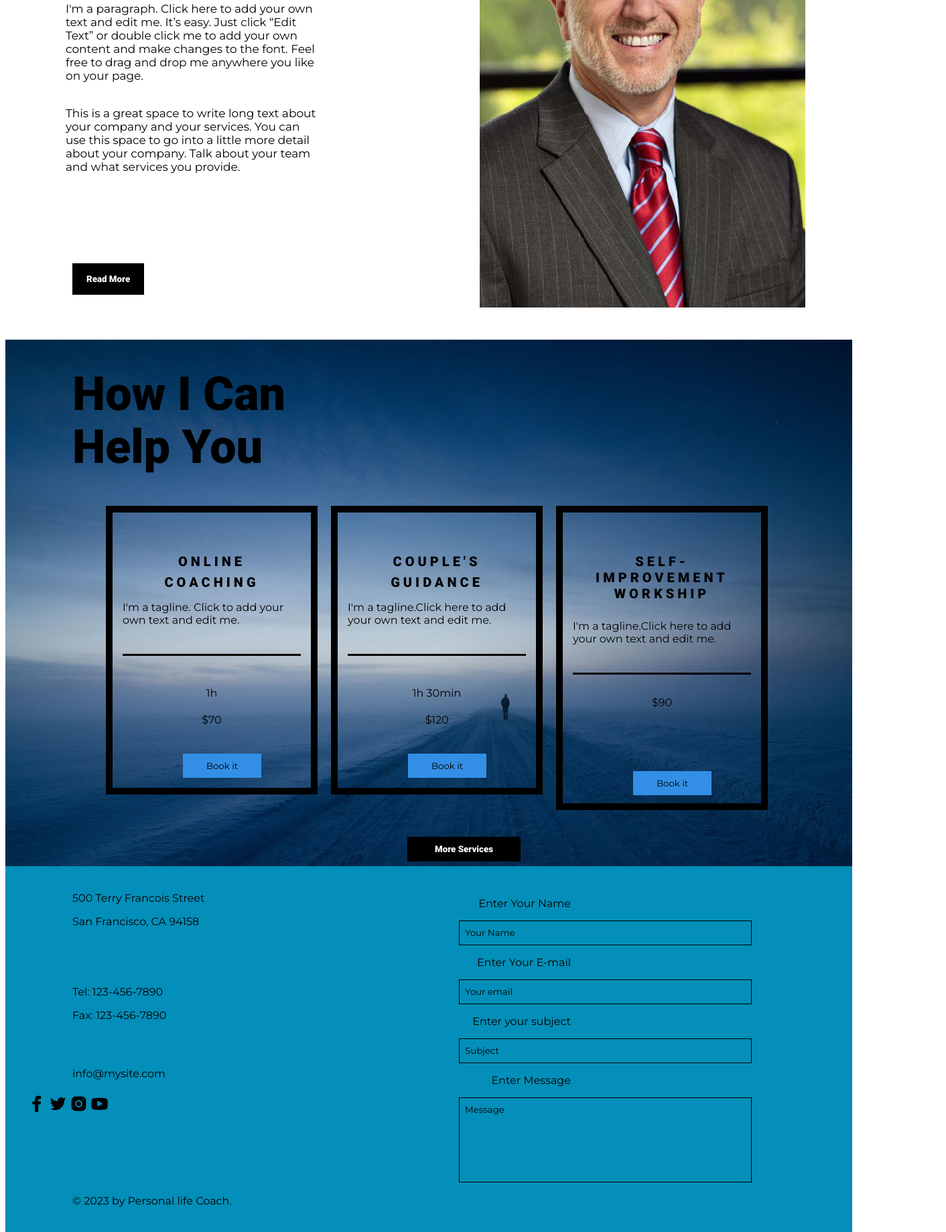
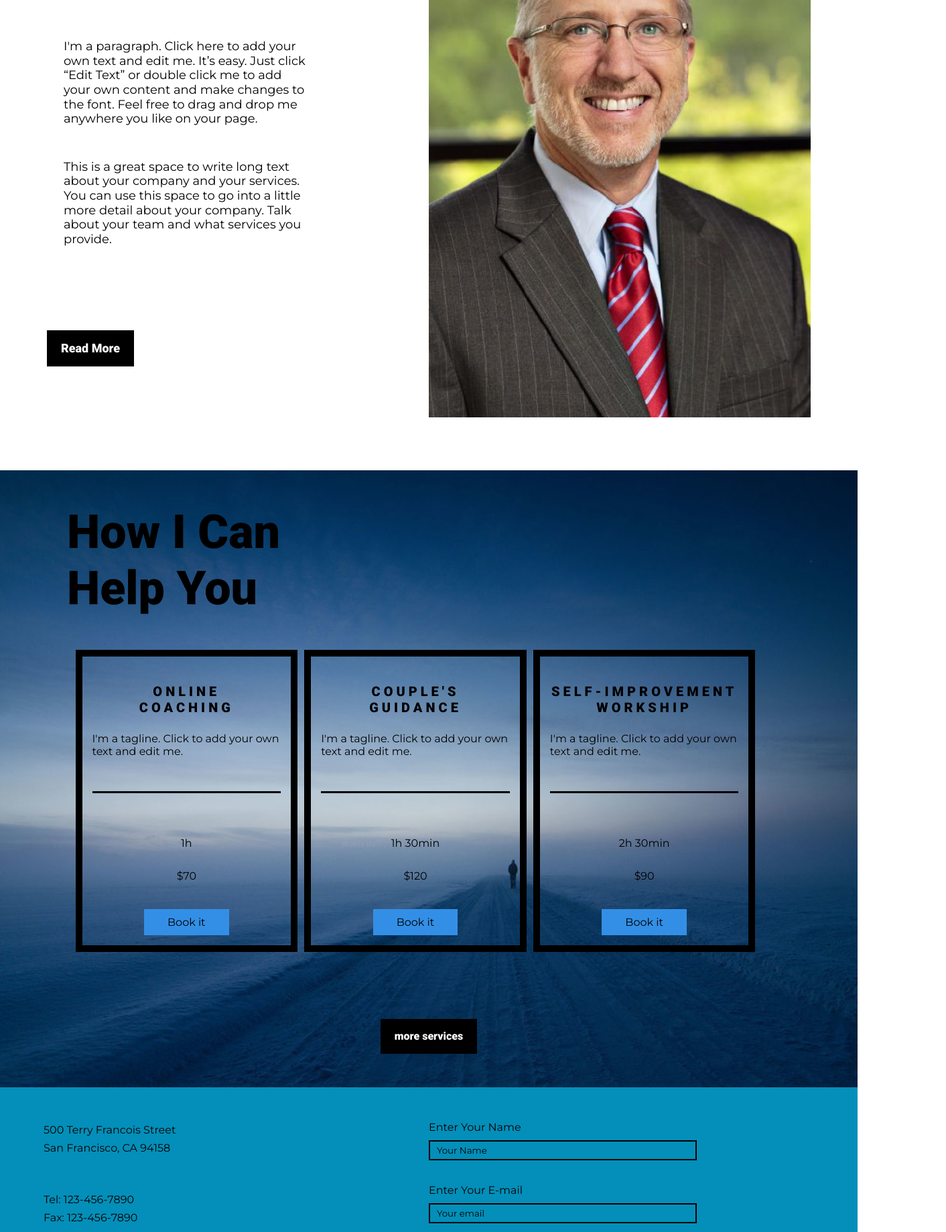
Before and after one commit to oussamachah2020/wix, a plain HTML site: page index.html in a window 1280 px wide. Shown: the part 961-2800 px from the top of the page at 67% size, 1412 px wide, since content can reach past the window. Drawn offline with Linux system fonts and the light colour scheme.

Commit message:
I do modify in global project html and css exactly html classes and html structure

```diff
--- a/index.html
+++ b/index.html
@@ -4,102 +4,182 @@
     <meta charset="UTF-8">
     <meta name="viewport" content="width=device-width, initial-scale=1.0">
     <link rel="stylesheet" href="style.css">
-    <title>Coaching Professional</title>
+    <title>Document</title>
 </head>
 <body>
-        <h2>ALLAH JOHNSON</h2>
-        <li><a href="#">log in</a></li>
+    <header>
         <nav>
-           <ol>
-               <a href="#">Home</a>
-               <a href="#">About</a>
-               <a href="#">Services</a>
-               <a href="#">Motivational Reading</a>
-               <a href="#">Blog</a>
-               <a href="#">Contact</a>
-           </ol>
+            <div class="logo">
+                <span>
+                    ALLAH JOHNSON
+                </span>
+            </div>
+            <div class="navigator-list">
+                <!-- dima wsat order list or unorder list khass ykoun li element tag bax yb9a seo tala3 diyal le site or diyal design  -->
+                <ul>
+                    <li><a href="#">Home</a></li>
+                    <li><a href="#">About</a></li>
+                    <li><a href="#">Services</a></li>
+                    <li><a href="#">Motivational Reading</a></li>
+                    <li><a href="#">Blog</a></li>
+                    <li><a href="#">Contact</a></li>
+                </ul>
+            </div>
+            <div class="btn btn-login">
+                <a href="#">log in</a>
+            </div>
         </nav>
-       <div class="header">
-          <h3>AMBITION IS THE FIRST STEP TOWARDS</h3>
-          <h1>SUCCESS</h1>
-          <h4>Now Avaible for Online Coaching</h4>
-          <button type="submit">BOOK NOW</button>
+        <div class="header-title">
+            <span class="top-sub-title">AMBITION IS THE FIRST STEP TOWARDS</span>
+            <h1 class="main-title">SUCCESS</h1>
+            <span class="bottom-sub-title">Now Avaible for Online Coaching</span>
+            <a class="btn btn-title btn-primary" href="#">BOOK NOW</a>
         </div>
-       <div class="container">
-          <h5>About me</h5>
-           <article>I'm a paragraph. Click here to add your own text and edit me. It’s easy. Just click “Edit Text” or double click me to add your own content and make changes to the font. Feel free to drag and drop me anywhere you like on your page.</article><br><br>
-           <article>This is a great space to write long text about your company and your services. You can use this space to go into a little more detail about your company. Talk about your team and what services you provide.</article>
-           <aside>
+    </header>
+    <main>
+        <section class="section-about row">
+            <aside class="about-content">
+                <div class="main-heading">About me</div>
+                <div class="paragraphs">
+                    <p class="p-1">
+                        I'm a paragraph. Click here to add your own text and edit me. It’s easy. Just click “Edit Text” or double click me to add your own content and make changes to the font. Feel free to drag and drop me anywhere you like on your page.
+                    </p>
+
+                    <p class="p-2">
+                        This is a great space to write long text about your company and your services. You can use this space to go into a little more detail about your company. Talk about your team and what services you provide.
+                    </p>
+                </div>
+                    <a class="btn btn-primary">Read More</a>
+            </aside>
+                <aside class="about-image">
                     <img src="image/allancolor-11c.jpg" alt="">
                 </aside>
-           <button class="read">Read More</button>
+        </section>
+        <section class="plans">
+            <div class="plans-title">
+                <div class="main-heading">How I Can
+                    <div class="main-heading">Help You</div>
                 </div>
-       <div class="footer">
-        <h5>How I Can</h5>
-        <div class="h5">
-            <h5>Help You</h5>
             </div>
+            <div class="plans-row">
                 <div class="row">
-            <div class="column">
-                <h6>ONLINE</h6>
-               <div class="h6"><h6>COACHING</h6></div>
-                <div class="p">
+                    <div class="plan-column plan-1">
+                        <div class="plan-title">
+                            <div class='small-heading'>ONLINE
+                                <div class='small-heading'>COACHING</div>
+                            </div>
+                        </div>
+                        <div class="plan-info">
                             <p>I'm a tagline. Click to add your own text and edit me.</p>
                         </div>
-                <div class="p3">
-                    <p>1h</p>
-                    <p>$70</p>
+                        <hr class="line-plans">
+
+                        <div class="plan-pricing">
+                            <div class="u-center-element">
+                                <span>1h</span>
                             </div>
-                <button class="book">Book it</button>
-            </div>
-            <div class="column">
-                <h6>COUPLE'S</h6>
-                <div class="h6"><h6>GUIDANCE</h6></div>
-                <div class="p">
-                    <p>I'm a tagline.Click here to add your own text and edit me.</p>
-                </div>
-                <div class="p3">
-                    <p>1h 30min</p>
-                    <p>$120</p>
-                </div>
-                <button class="book">Book it</button>
-            </div>
-            <div class="column">
-                <h6>SELF-IMPROVEMENT WORKSHIP</h6>
-                    <div class="p1">
-                        <p>I'm a tagline.Click here to add your own text and edit me.</p>
-                    </div><br><br>
-                    <div class="p3">
-                        <p>$90</p>
-                    </div><br><br>
-                    <button class="k">Book it</button>
+                            <div class="u-center-element">
+                                <span>$70</span>
                             </div>
                         </div>
-        <button class="ser">More Services</button>
-       </div>
-       <div class="bottom">
-          <p>Enter Your Name</p>
-          <input type="email" placeholder="Your Name">
-          <p>Enter Your E-mail</p>
-          <input type="email" placeholder="Your email">
-          <p>Enter your subject</p>
-          <input type="email" placeholder="Subject">
-          <p>Enter  Message</p>
-          <input type="text" placeholder="Message">
-          <div class="last">
-            <p>500 Terry Francois Street</p>
-            <p>San Francisco, CA 94158</p><br><br><br>
-            <p>Tel: 123-456-7890</p>
-            <p>Fax: 123-456-7890</p><br><br>
-            <p>info@mysite.com</p><br><br>
-            <div class="social">
-                <a href="#"><img src="image/facebook.png"></a>
-                <a href="#"><img src="image/twitter.png" alt=""></a>
-                <a href="#"><img src="image/insta.png" alt=""></a>
-                <a href="#"><img src="image/youtube.png" alt=""></a>
-            </div><br><br><br><br>
-            <p>&copy; 2023 by Personal life Coach.</p>
+                        <div class="u-center-element">
+                            <a class="btn btn-plan" href="#">Book it</a>
                         </div>
                     </div>
+                    <div class="plan-column plan-2">
+                        <div class="plan-title">
+                            <div class='small-heading'>COUPLE'S
+                                <div class='small-heading'>GUIDANCE</div>
+                            </div>
+                        </div>
+                        <div class="plan-info">
+                            <p>I'm a tagline. Click to add your own text and edit me.</p>
+                        </div>
+                        <hr class="line-plans">
+
+                        <div class="plan-pricing">
+                            <div class="u-center-element">
+                                <span>1h 30min</span>
+                            </div>
+                            <div class="u-center-element">
+                                <span>$120</span>
+                            </div>
+                        </div>
+                        <div class="u-center-element">
+                            <a class="btn btn-plan" href="#">Book it</a>
+                        </div>
+                    </div>
+
+                    <div class="plan-column plan-2">
+                        <div class="plan-title">
+                            <div class='small-heading'>SELF-IMPROVEMENT WORKSHIP</div>
+                        </div>
+                        <div class="plan-info">
+                            <p>I'm a tagline. Click to add your own text and edit me.</p>
+                        </div>
+                        <hr class="line-plans">
+                        <div class="plan-pricing">
+                            <div class="u-center-element">
+                                <span>2h 30min</span>
+                            </div>
+                            <div class="u-center-element">
+                                <span>$90</span>
+                            </div>
+                        </div>
+                        <div class="u-center-element">
+                            <a class="btn btn-plan" href="#">Book it</a>
+                        </div>
+                    </div>
+                </div>
+            </div>
+            <div class="u-center-element">
+                <a class="btn btn-primary">more services</a>
+            </div>
+        </section>
+    </main>
+    <footer>
+        <div class="footer-container">
+            <div class="infos">
+                <div class="local-location">
+                    <p>500 Terry Francois Street</p>
+                    <p>San Francisco, CA 94158</p>
+                </div>
+              <div class="phone-details">
+                <p>Tel: 123-456-7890</p>
+                <p>Fax: 123-456-7890</p>
+              </div>
+              <div class="web-site">
+                <p>info@mysite.com</p>
+              </div>
+              <div class="social">
+                  <a href="#"><img src="image/facebook.png" alt="facebook-logo"></a>
+                  <a href="#"><img src="image/twitter.png" alt="twitter-logo"></a>
+                  <a href="#"><img src="image/insta.png" alt="inta-logo"></a>
+                  <a href="#"><img src="image/youtube.png" alt="youtube-logo"></a>
+              </div>
+            </div>
+            <div class="inputs-contact">
+                <div class="name">
+                    <label>Enter Your Name</label>
+                    <input type="email" placeholder="Your Name">
+                </div>
+                <div class="email">
+                    <label>Enter Your E-mail</label>
+                    <input type="email" placeholder="Your email">
+                </div>
+                <div class="sybject">
+                    <label>Enter your subject</label>
+                    <input type="email" placeholder="Subject">
+                </div>
+                <div class="message">
+                    <label>Enter  Message</label>
+                    <textarea placeholder="Message"></textarea>
+                </div>
+            </div>
+        </div>
+        <div class="u-center-element">
+            <a href="#"><p class="footer-copyright">&copy; 2020 by Personal life Coach.</p></a>
+          </div>
+    </footer>
 </body>
 </html>
--- a/style.css
+++ b/style.css
@@ -1,261 +1,292 @@
+
 @import url('https://fonts.googleapis.com/css2?family=Roboto:wght@900&display=swap');
 @import url('https://fonts.googleapis.com/css2?family=Montserrat&display=swap');
 * {
+    /* for reset all elements in html  */
+    padding: 0;
+    margin: 0;
     box-sizing: border-box;
 }
-nav a {
-    color: black;
-    text-decoration: none;
-    word-spacing: 0;
+
+body {
+    width: 100%;
+    overflow-x: hidden;
     font-family: Verdana, Geneva, Tahoma, sans-serif;
     font-size: 14px;
+    color: black;
+    line-height: 1.2;
 }
-ol {
-    transform: translateY(-112px);
+
+.u-center-element {
+    display: block;
+    text-align: center;
 }
-nav {
-    text-align: center;
-    margin-top: 20px;
-    word-spacing: 20px;
-    padding-top: 20px;
+.small-heading {
+    font-family: 'Roboto', sans-serif;
+    font-size: 20px;
+    letter-spacing: 5px;
 }
-nav a:hover {
+.btn {
+    cursor: pointer;
+}
+a{
+    display: inline-block;
+    text-decoration: none;
+    font-family: inherit;
+    color: inherit;
+
+}
+/* sat khassak darouri tmxiiii fi styling bi tari9a mnadma matb9aax tkharb9 fi tartiib diyal stytling elements */
+nav{
+    background-color: white;
+}
+/* clear fix problem hack */
+nav::after {
+    content: "";
+    display: block;
+    clear: both;
+}
+nav .logo {
+    padding: 40px 40px 30px;
+    float: left;
+}
+.logo span {
+    letter-spacing: 5px;
+    font-size: 20px;
+    display: inline-block;
+    font-weight: 900;
+}
+nav .navigator-list{
+    margin-top: 40px;
+    margin-left: 10%;
+    float: left;
+}
+.navigator-list li {
+    display: inline;
+}
+nav a {
+    transition: all .25s ease-out;
+}
+li a{
+    /*anchors is automatically display :inline;*/
+    /* inheritance for creating a dynamic styling if change the body properties the anchors color and font-size will changed automatically */
+    font-size: inherit;
+    color: inherit;
+    /* by default word-spacing:0; */
+    /* word-spacing: 0; */
+    padding: 5px 15px;
+}
+li a:hover {
     color: rgb(0, 132, 255);
 }
-h2 {
-    padding: 30px 0 0 40px;
+.main-heading {
     font-family: 'Roboto', sans-serif;
-    font-size: 20px;
-    letter-spacing: 6px;
-    word-spacing: 0;
+    font-size: 70px;
+    font-weight: 900;
 }
-li {
-    text-align: right;
-    list-style-type: none;
-    margin-right: 100px;
-    transform: translateY(-35px);
+.btn-login {
+    float: left;
+    margin-top: 45px;
+    margin-left: 150px;
 }
-li a {
-    text-decoration: none;
+
+.btn-login a {
+    font-size: 16px;
     color: rgb(0, 132, 255);
-    font-family: Verdana, Geneva, Tahoma, sans-serif;
 }
-.header {
+.btn-login a:hover{
+    color: rgb(0, 132, 255);
+    border-bottom:2px solid rgb(0, 132, 255);
+    padding-bottom: 5px;
+}
+
+.header-title{
+    position: relative;
+    /* mlii kan3tiiw li parent text align center auto children ghadii yakhdouha ka inheritance wirata */
+    text-align: center;
+    padding: 100px 0;
     background-image: url("image/mountain.gif");
-    height: 550px;
     background-size: cover;
-    transform: translateY(-100px);
+    letter-spacing: 5px;
+    /* bro oussama had letter spacing kat9ball inheritance donc bla man3awdouhhha koula mara */
 }
-h3 {
-  text-align: center;
-  padding-top: 100px;
+.header-title span {
+    display: block;
+}
+.top-sub-title{
   font-family: 'Roboto', sans-serif;
   font-size: 18px;
-  letter-spacing: 5px;
-  word-spacing: 0;
 }
-h1 {
-    text-align: center;
+h1.main-title{
+    padding: 50px 0;
     font-family: 'Roboto', sans-serif;
     font-size: 150px;
-    transform: translateY(-60px);
-    letter-spacing: 5px;
-    word-spacing: 0;
 }
-h4 {
-    text-align: center;
-    transform: translateY(-140px);
-    letter-spacing: 5px;
-    word-spacing: 0;
+.bottom-sub-title{
     font-family: 'Montserrat', sans-serif;
 }
-button[type='submit'] {
-    margin-left: 600px;
-    transform: translateY(-80px);
-    padding: 15px 20px 15px 20px;
+.btn-title ,
+.btn-primary{
+    margin-top: 50px;
+    padding: 15px 20px;
     background-color: black;
     color: white;
-    transition: 0.4s;
+    transition: 0.4s all ease-in;
     font-family: 'Roboto', sans-serif;
     border: 1px solid black;
     outline: none;
 }
-button[type='submit']:hover {
+.btn-title:hover ,
+.btn-primary:hover{
     background-color: rgba(0, 0, 0, 0);
     color: black;
 }
-h5 {
-    margin-left: 100px;
-    transform: translateY(-100px);
-    font-family: 'Roboto', sans-serif;
-    font-size: 70px;
+
+.section-about {
+    font-family: 'Montserrat', sans-serif;
+    max-width:1140px;
+    margin: 75px auto;
 }
-.container article {
-    font-family: 'Montserrat', sans-serif;
-    word-wrap: break-word;
-    margin-right: 800px;
-    transform: translateY(-100px);
-    margin-left: 90px;
-    font-size: 17px;
+
+.about-content{
+    float: left;
+    width: calc(50% - 150px);
+    margin-right:150px ;
+    font-size: 18px;
 }
-aside {
-    position: relative;
-    bottom: 580px;
-    right: 70px;
-    text-align: right;
+.about-content .main-heading {
+    margin-top: 50px;
 }
-.read {
-   transform: translateY(-650px);
-   margin-left: 100px;
-   padding: 15px 20px 15px 20px;
-   background-color: black;
-   color: white;
-   transition: 0.4s;
-   font-family: 'Roboto', sans-serif;
-   border: 1px solid black;
-   outline: none;
+
+.about-content .paragraphs {
+    margin: 100px 0 75px;
+    padding: 0 25px;
 }
-.read:hover {
-    background-color: rgba(0, 0, 0, 0);
-    color: black;
+.paragraphs p:not(:last-of-type){
+    margin-bottom: 50px;
 }
-.footer {
+.about-image {
+    float: left;
+    width: 50%;
+}
+.about-image img {
+    width: 100%;
+}
+
+.plans {
     background-image: url('image/mo.jpg');
     background-size: cover;
-    transform: translateY(-700px);
-    height: 790px;
+    background-position:center ;
+    padding: 50px 0;
+    font-size: 16px;
+    font-family: 'Montserrat', sans-serif;
 }
-.footer h5 {
-    transform: translateY(40px);
+.plans-title{
+    padding-left:100px ;
 }
-.h5 {
-    transform: translateY(-120px);
+.plans-row {
+    max-width: 1155px;
+    margin: 0 auto;
+    padding: 50px;
 }
 .row::after {
-  content: "";
-  display: table;
-  clear: both;
+    content: "";
+    display: table;
+    clear: both;
 }
-.row {
-    position: relative;
-    left: 140px;
+.plan-column {
+    width: calc(33.333% - 20px);
+    float: left;
+    border: 10px solid black;
+    padding: 15px;
 }
-.column {
-    float: left;
-    width: 33.33%;
-    padding: 15px;
-    margin: 0 10px 0 10px;
-    transform: translateY(-150px);
-    border: 10px solid black;
+.plan-column:not(:last-of-type) {
+    margin-right:10px;
 }
-.column {
-    width: 25%;
-}
-h6 {
-    font-family: 'Roboto', sans-serif;
-    text-align: center;
-    font-size: 20px;
-    letter-spacing: 5px;
-}
-.column p {
-    font-family: 'Montserrat', sans-serif;
-    padding-bottom: 5px;
-    transform: translateY(-20px);
-}
-.p {
-    transform: translateY(-50px);
-    border-bottom: 3px solid black;
-}
-.p1 {
-    border-bottom: 3px solid black;
-}
-.h6 {
-    transform: translateY(-40px);
-}
-hr {
-    transform: translateY(-50px);
-}
-.p3 {
+.plan-column .small-heading{
     text-align: center;
 }
-.book {
-    margin-left: 90px;
-    padding: 10px 35px 10px 35px;
+.line-plans {
     border: none;
+    border-bottom: 3px solid black;
+    margin: 50px 0;
+}
+.plan-title {
+    padding: 25px 0;
+}
+.plan-pricing span{
+    display: inline-block;
+    margin: 15px 0;
+}
+.btn-plan {
+    margin-top: 25px;
+    color: black;
+    padding: 10px 35px;
     font-family: 'Montserrat', sans-serif;
     outline: none;
     background-color: rgb(51, 143, 230);
+    transition: all .25s ease-in;
 }
-.k {
-    margin-left: 90px;
-    font-family: 'Montserrat', sans-serif;
-    transform: translateY(16px);
-    margin-bottom: 13px;
-    padding: 10px 35px 10px 35px;
-    border: none;
-    outline: none;
-    background-color: rgb(51, 143, 230);
-}
-.book:hover {
+.btn-plan:hover {
     background-color: rgba(51, 144, 230, 0.726);
 }
-.k:hover {
-    background-color: rgba(51, 144, 230, 0.726);
-}
-.ser {
-    margin-left: 600px;
-    transform: translateY(-110px);
-    padding: 10px 40px 10px 40px;
-    background-color: black;
-    color: white;
-    transition: 0.4s;
-    font-family: 'Roboto', sans-serif;
-    border: 1px solid black;
-    outline: none;
-}
-.ser:hover {
-    background-color: rgba(0, 0, 0, 0);
-    color: black;
-}
-.bottom {
-    background-color: rgb(3, 143, 185);
-    height: 700px;
-    transform: translateY(-720px);
-    text-align: right;
-    padding-right: 250px;
-}
-input {
-    padding: 10px 250px 10px 8px;
-    transform: translateX(100px);
-    background-color: rgba(255, 255, 255, 0);
-    border: 1.5px solid black;
-    outline: none;
-}
-.bottom p {
-    transform: translateX(-170px);
+footer{
+    background-color:rgb(3, 143, 185);
     font-family: 'Montserrat', sans-serif;
     font-size: 16px;
 }
-input:hover {
-    background-color: rgba(0, 0, 0, 0.39);
+.footer-container {
+    padding: 50px 0 0;
+    max-width:1150px ;
+    margin: 0 auto;
 }
-input:focus {
-    background-color: rgba(24, 236, 225, 0.712);
+.footer-container > div {
+    float: left;
+    width: 50%;
 }
-::placeholder {
-    font-family: 'Montserrat', sans-serif;
+.footer-container::after {
+    content: "";
+    clear: both;
+    display: block;
+}
+footer .infos > div:not(:last-of-type){
+    margin-bottom: 50px;
+}
+.infos p {
+    line-height: 1.7;
+}
+.social img {
+    transition: opacity .25s ease-in;
+}
+.social img:hover {
+    opacity: .7;
+}
+footer .inputs-contact> div:not(:last-of-type){
+    margin-bottom: 35px;
+}
+.inputs-contact label {
+    display: block;
+    padding-bottom:10px;
+}
+footer input ,textarea{
+    font-family: inherit;
+    background-color: transparent;
+    border: 2px solid black;
+    width: 400px;
+    padding: 5px 10px;
+}
+textarea {
+    resize: vertical;
+    height: 100px;
+}
+footer input::placeholder ,textarea::placeholder{
     color: black;
 }
-input[type='text'] {
-    padding-bottom: 100px;
+footer .footer-copyright{
+    cursor: pointer;
+    padding: 50px 0 15px;
+    transition: color .25s ease-out;
 }
-.last p{
-    text-align: left;
-    padding-left: 100px;
-    transform: translateY(-450px);
+footer .footer-copyright:hover{
+    color: white;
 }
-.social img{
-    transform: translateY(-480px);
-    position: relative;
-    right: 860px;
-}
```
Lines whose indentation alone changed are shown as unchanged.
